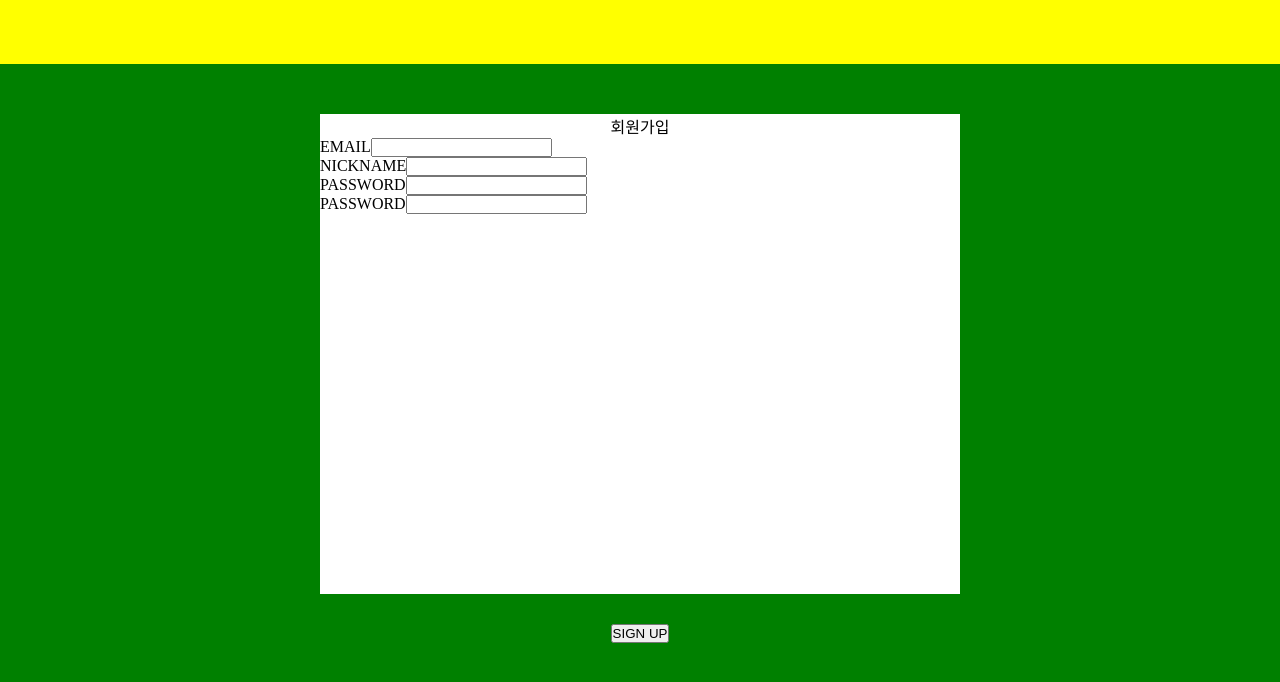
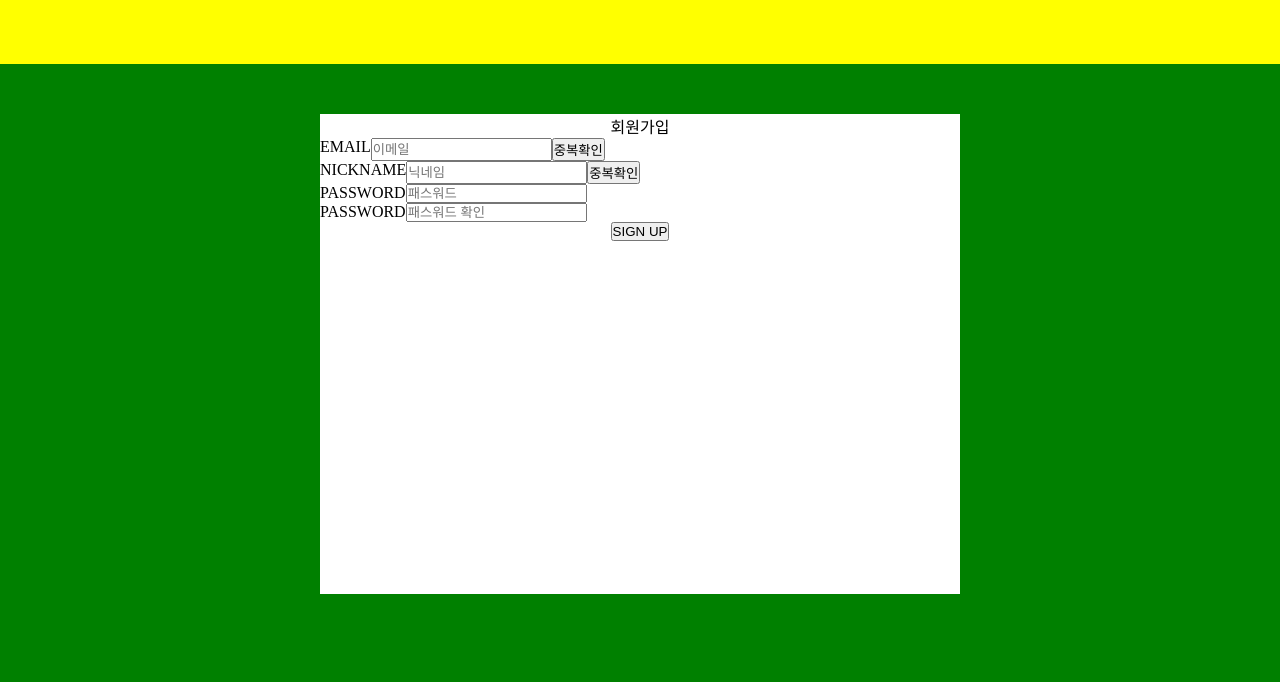
Before and after one commit to codestates/Excelso-client, a React (Create React App) app: page /signup in a window 1280 px wide. Shown: the top 682 px of the page. Built offline with nearby package versions, Linux system fonts and the light colour scheme.

Commit message:
update page

```diff
--- a/package.json
+++ b/package.json
@@ -6,11 +6,13 @@
     "@testing-library/jest-dom": "^5.14.1",
     "@testing-library/react": "^11.2.7",
     "@testing-library/user-event": "^12.8.3",
+    "@types/axios": "^0.14.0",
     "@types/jest": "^26.0.23",
     "@types/node": "^12.20.15",
     "@types/react-dom": "^17.0.8",
     "@types/react-redux": "^7.1.16",
     "@types/redux": "^3.6.0",
+    "@types/redux-thunk": "^2.1.0",
     "axios": "^0.21.1",
     "react": "^17.0.2",
     "react-dom": "^17.0.2",
@@ -53,6 +55,5 @@
     "@types/react-router-dom": "^5.1.7",
     "@types/styled-components": "^5.1.11",
     "@types/typescript": "^2.0.0"
-
   }
 }
--- a/src/App.tsx
+++ b/src/App.tsx
@@ -1,4 +1,4 @@
-import React from "react";
+import React, { useState } from "react";
 
 // import "./App.css";
 
@@ -8,6 +8,7 @@ import CoffeesInfo from "./container/coffeeInfo";
 import BrandInfo from "./container/brandInfo";
 import Signup from './pages/signup';
 import Mypage from './pages/mypage';
+import LoginCpn from './components/login'; // ex
 import {
   Route,
   Switch,
@@ -21,6 +22,11 @@ export const App = ({
   location,
   match,
 }: RouteComponentProps): JSX.Element => {
+  // const handleUserInfo = (userData:any) => { //any
+  //   setUserData(userData)
+  // }
+  // const [ userData, setUserData ] = useState({})
+
   return (
     <Switch>
       <Route path="/" exact={true} component={Main} />
@@ -35,8 +41,12 @@ export const App = ({
       </Route>
       <Route exact path="/signup" render={() => <Signup />} />
       <Route path="/mypage" render={() => <Mypage />} />
+      <Route path="/login" render={() => <LoginCpn />} />
     </Switch>
   );
 };
 
 export const AppContainerWithRouter = withRouter(App);
+
+
+// handleUserInfo={handleUserInfo}
--- a/src/components/mypageInfo.tsx
+++ b/src/components/mypageInfo.tsx
@@ -1,7 +1,17 @@
+import React from 'react';
 import { MypageBody, MypageTitle, MypageInfo, MypageInfoBox, MypageInfoName,
     ChangeNicknameBtn, MypageInfoInput, ChangePwBtn} from './style'
 
 const MypageInfoCpn = () => {
+  // const [ userInfo, setUserInfo ] = useState({
+  //   email: "",
+  //   nickname: "",
+  // })
+
+  // const [ passwordData, setPasswordData ] = useState({
+  //   password: "",
+  //   checkPassword: "",
+  // })
   return (
     <MypageBody>
       <MypageTitle>마이페이지</MypageTitle>
@@ -15,15 +25,15 @@ const MypageInfoCpn = () => {
         </MypageInfoBox>
         <MypageInfoBox>
           <MypageInfoName>현재 비밀번호</MypageInfoName>
-          <MypageInfoInput></MypageInfoInput>
+          <MypageInfoInput type="password"></MypageInfoInput>
         </MypageInfoBox>
         <MypageInfoBox>
           <MypageInfoName>변경할 비밀번호</MypageInfoName>
-          <MypageInfoInput></MypageInfoInput>
+          <MypageInfoInput type="password"></MypageInfoInput>
         </MypageInfoBox>
         <MypageInfoBox>
           <MypageInfoName>비밀번호 확인</MypageInfoName>
-          <MypageInfoInput></MypageInfoInput>
+          <MypageInfoInput type="password"></MypageInfoInput>
         </MypageInfoBox>
         <MypageInfoBox>
           <ChangePwBtn>비밀번호 변경</ChangePwBtn>
--- a/src/components/mypageReview.tsx
+++ b/src/components/mypageReview.tsx
@@ -4,6 +4,7 @@ import {MypageReviewBody, ReviewContainer,
     ReviewDelete} from "./style"
 
 const MypageReview = () => {
+
   return (
     <MypageReviewBody>
       <ReviewContainer>
--- a/src/components/signupData.tsx
+++ b/src/components/signupData.tsx
@@ -1,29 +1,120 @@
-import React from "react";
-import { SignupBody, SignupInfo, SignupInfoName, SignupInfoInput, SignupInfoBox } from "./style";
+import React, { useState } from "react";
+import { SignupBody, SignupInfo, SignupInfoName, SignupInfoInput, SignupInfoBox, Button, SignupTitle, IsSameButton } from "./style";
+import axios from 'axios';
 
 const SignupInfoCpn = () => {
+  const [ userInfo, setUserInfo ] = useState({
+    email: "",
+    nickname: "",
+    password: "",
+    checkPassword: "",
+  });
+
+  const [ checkedSame, setCheckedSame ] = useState({
+    email: false,
+    nickname: false,
+  })
+
+  const handleInputValue = (key: string) => (e: any) => {
+    setUserInfo({
+      ...userInfo,
+      [key]: e.target.value
+    })
+  }
+
+  const handleButtonClick = async () => {
+    const { email, nickname, password, checkPassword } = userInfo;
+    const regex = /^[A-Za-z0-9]{6,20}$/;
+    if(!checkedSame.email && !checkedSame.nickname) {
+      return alert('중복을 확인해주세요.')
+    }else if( !email || !nickname || !password || !checkPassword ) {
+      return alert('모든 정보를 기입해주세요.');
+    }else if(password !== checkPassword) {
+      return alert('비밀번호를 확인해주세요.');
+    }else if(!regex.test(password) && !regex.test(checkPassword)) {
+      return alert('숫자와 영문자 조합으로 6자리 이상을 사용해야 합니다.');
+    }
+    await axios.post('http://localhost:3000/user/signup', {
+      email,
+      nickname,
+      password,
+    }).then(() => {
+      setCheckedSame({
+        email: false,
+        nickname: false,
+      })
+    }).catch((err) => {
+      return alert(err);
+    })
+  }
+
+  const isSameEmailButton = async () => { // email check
+    if(userInfo.email.length === 0) {
+      return alert('이메일을 적어주세요.')
+    }
+
+    if(userInfo.email.indexOf("@") === -1 || userInfo.email.indexOf(".") === -1) {
+      return alert('이메일 형태를 확인해주세요.')
+    }
+    await axios.post('http://localhost:3000/user/checkEmail', {
+      email: userInfo.email,
+    }).then(() => {
+      setCheckedSame({
+        ...checkedSame,
+        email: true,
+      });
+      alert('이메일이 확인되었습니다.')
+    }).catch((err) => {
+      return alert('이메일이 중복되었습니다.');
+    })
+  }
+
+  const isSameNickButton = async () => {
+    if(userInfo.nickname.length === 0) {
+      return alert('닉네임을 적어주세요.')
+    }
+    await axios.post('http://localhost:3000/user/checkNickname', {
+      nickname: userInfo.nickname,
+    }).then(() => {
+      setCheckedSame({
+        ...checkedSame,
+        nickname: true,
+      });
+      alert('닉네임이 확인되었습니다.');
+    }).catch((err) => {
+      return alert('닉네임이 중복되었습니다.');
+    })
+  }
+  // 닉네임 중복여부, 이메일 중복여부 확인
   return (
-    <SignupBody>회원가입
+    <SignupBody>
+      <SignupTitle>회원가입</SignupTitle>
       <SignupInfo>
         <SignupInfoBox>
           <SignupInfoName>EMAIL</SignupInfoName>
-          <SignupInfoInput></SignupInfoInput>
+          <SignupInfoInput type="text" placeholder="이메일" onChange={handleInputValue('email')}></SignupInfoInput>
+          <IsSameButton onClick={isSameEmailButton}>중복확인</IsSameButton>
         </SignupInfoBox>
         <SignupInfoBox>
           <SignupInfoName>NICKNAME</SignupInfoName>
-          <SignupInfoInput></SignupInfoInput>
+          <SignupInfoInput type="text" placeholder="닉네임" onChange={handleInputValue('nickname')}></SignupInfoInput>
+          <IsSameButton onClick={isSameNickButton}>중복확인</IsSameButton>
         </SignupInfoBox>
         <SignupInfoBox>
           <SignupInfoName>PASSWORD</SignupInfoName>
-          <SignupInfoInput></SignupInfoInput>
+          <SignupInfoInput type="password" placeholder="패스워드" onChange={handleInputValue('password')}></SignupInfoInput>
         </SignupInfoBox>
         <SignupInfoBox>
           <SignupInfoName>PASSWORD</SignupInfoName>
-          <SignupInfoInput></SignupInfoInput>
+          <SignupInfoInput type="password" placeholder="패스워드 확인" onChange={handleInputValue('checkPassword')}></SignupInfoInput>
         </SignupInfoBox>
       </SignupInfo>
+      <Button onClick={handleButtonClick}>SIGN UP</Button>
     </SignupBody>
   )
 }
+// 모든게 기입 안되었으면 오류
+// 중복확인 후 중복되었으면 그 칸 초기화, 중복확인 안누르고 ok할 시에 오류
+// 확인 패스워드 state따로 정해서 버튼 누를때 해보기.
 
 export default SignupInfoCpn;
--- a/src/components/style.tsx
+++ b/src/components/style.tsx
@@ -28,6 +28,13 @@ export const SignupInfoInput = styled.input`
 
 `
 
+export const SignupTitle = styled.div`
+
+`
+
+export const IsSameButton = styled.button`
+
+`
 //=========== mypage =============
 export const MypageBody = styled.div`
   height: 50vh;
@@ -67,6 +74,10 @@ export const MypageInfoInput = styled.input`
 `
 
 export const ChangePwBtn = styled.button`
+
+`
+
+export const Button = styled.button`
 
 `
 
@@ -129,3 +140,5 @@ export const SignoutBarBody = styled.div`
 export const SignoutBtn = styled.button`
   margin-top : 12px;
 `
+
+//===========login ==============
--- a/src/container/signup.tsx
+++ b/src/container/signup.tsx
@@ -1,7 +1,7 @@
 import React from "react";
 // import styled, { createGlobalStyle } from "styled-components";
 import { Navbar, Container,
-   GlobalStyle, Button
+   GlobalStyle,
    } from './style';
 import SignupInfoCpn from '../components/signupData'
 
@@ -19,7 +19,6 @@ const SignupContainer = () => {
       <Container>
         <Navbar></Navbar>
         <SignupInfoCpn></SignupInfoCpn>
-        <Button>SIGN UP</Button>
       </Container>
     </>
   );
--- a/src/container/style.tsx
+++ b/src/container/style.tsx
@@ -24,9 +24,6 @@ export const Container = styled.div`
   align-items: center;
 `;
 
-export const Button = styled.button`
-
-`
 
 // ========== mypage ===========
 
--- a/src/reducers/index.ts
+++ b/src/reducers/index.ts
@@ -2,10 +2,11 @@ import { combineReducers } from "redux";
 
 import { allCoffeeReducer } from "./coffeeReducer";
 import { GetReviewReducer } from "./reviewReducer";
-
+import loginReducer from "./loginReducer";
 export const rootReducer = combineReducers({
   coffee: allCoffeeReducer,
   getRivew: GetReviewReducer,
+  loginReducer,
 });
 
 export type RootState = ReturnType<typeof rootReducer>;
--- a/src/store.ts
+++ b/src/store.ts
@@ -5,4 +5,5 @@ import {rootReducer} from './reducers';
 
 const store = createStore(rootReducer, composeWithDevTools(applyMiddleware(thunk)));
 
+export type RootReducerType = ReturnType<typeof rootReducer>
 export default store
--- a/tsconfig.json
+++ b/tsconfig.json
@@ -16,7 +16,7 @@
     "module": "esnext",
     "moduleResolution": "node",
     "resolveJsonModule": true,
-    "isolatedModules": false,
+    "isolatedModules": true,
     "noEmit": true,
     "jsx": "react-jsx",
     "noImplicitAny": true,
```
Also changed, not shown: src/modules/userInfo.ts (deleted, +0 -24 lines), 1 other file (tests, documents, lock files or other folders).
